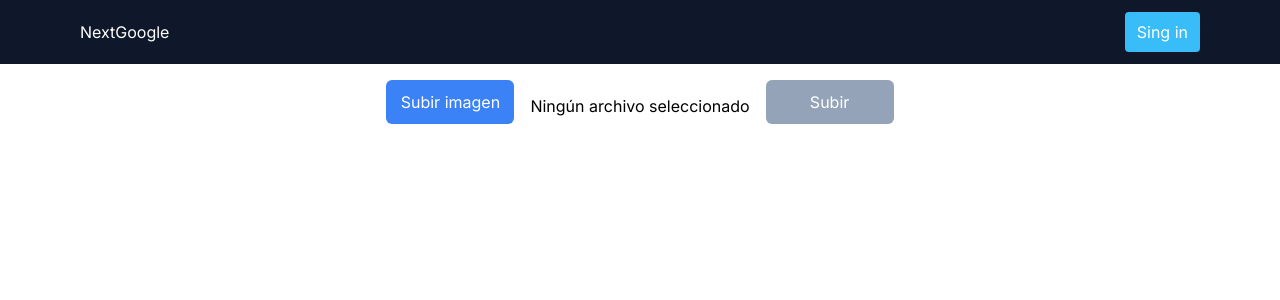
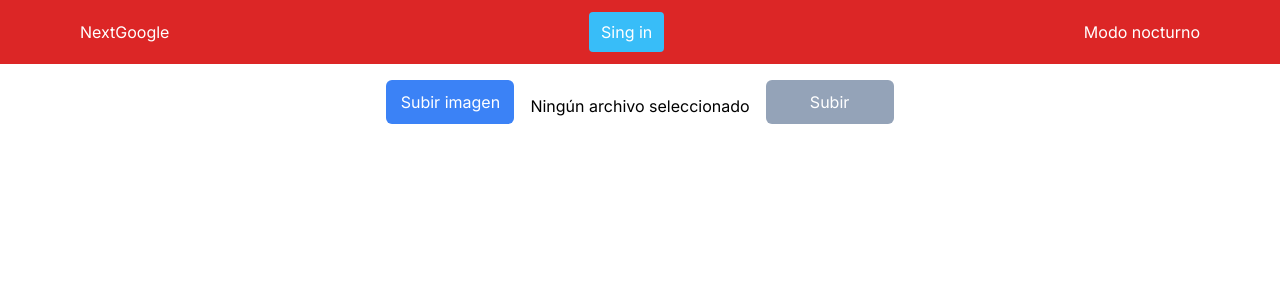
Before and after one commit to Majomon/Ecommerce-Nashira, a Next.js app: page / in a window 1280 px wide. Shown: the top 300 px of the page. Built offline with nearby package versions, Linux system fonts and the light colour scheme; no server answers.

Commit message:
Modo nocturno agreado

```diff
--- a/src/components/Navbar.jsx
+++ b/src/components/Navbar.jsx
@@ -1,14 +1,33 @@
 "use client";
 import Link from "next/link";
-import React from "react";
+import React, { useEffect, useState } from "react";
 import { signIn, signOut, useSession } from "next-auth/react";
 import Image from "next/image";
 
 function Navbar() {
   const { data: session } = useSession();
+  const [theme, setTheme] = useState(() => {
+    if (window.matchMedia("(prefers-color-scheme: dark)").matches) {
+      return "dark"
+    } else {
+      return "light"
+    }
+  })
+
+  useEffect(() => {
+    if (theme === "dark") {
+      document.querySelector("html").classList.add("dark")
+    } else {
+      document.querySelector("html").classList.remove("dark")
+    }
+  }, [theme])
+
+  const handlerTheme = () => {
+    setTheme(prevTheme => prevTheme === "light" ? "dark" : "light")
+  }
 
   return (
-    <nav className="bg-slate-900 flex justify-between px-20 py-3 text-white items-center">
+    <nav className="bg-red-600	dark:bg-slate-900 flex justify-between px-20 py-3 text-white items-center">
       <Link href={"/"}>
         <h1>NextGoogle</h1>
       </Link>
@@ -44,6 +63,9 @@ function Navbar() {
           Sing in
         </button>
       )}
+      <button onClick={handlerTheme}>
+        Modo nocturno
+      </button>
     </nav>
   );
 }
--- a/tailwind.config.js
+++ b/tailwind.config.js
@@ -5,6 +5,7 @@ module.exports = {
     './src/components/**/*.{js,ts,jsx,tsx,mdx}',
     './src/app/**/*.{js,ts,jsx,tsx,mdx}',
   ],
+  darkMode:"class",
   theme: {
     extend: {
       backgroundImage: {
```
